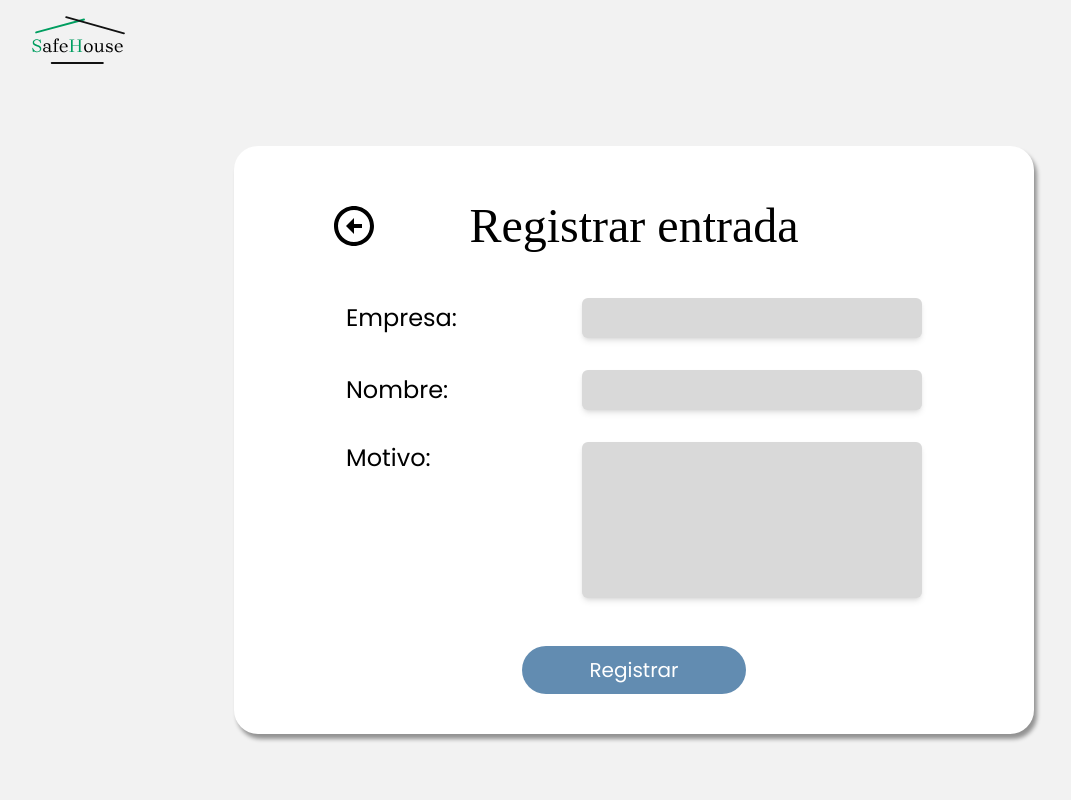
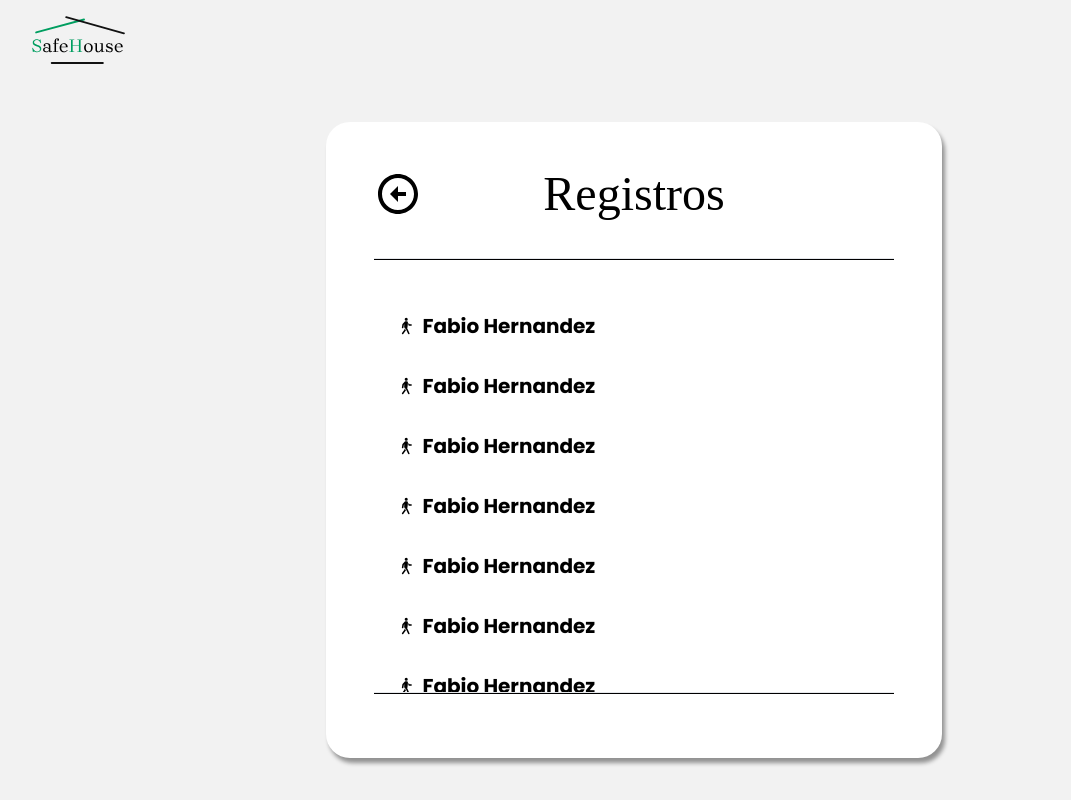
Before and after one commit to Fabio-Alfredo/deploy_definit, a React (Vite) app in the folder safeHouse-frontEnd/: page / in a window 1280 px wide. Shown: the whole page, without its empty margins (6-1077 px from the left). Built offline with nearby package versions, Linux system fonts and the light colour scheme; a web font is replaced by a local one.

Commit message:
add: adding report view page

```diff
--- a/safeHouse-frontEnd/src/App.jsx
+++ b/safeHouse-frontEnd/src/App.jsx
@@ -5,6 +5,8 @@ import RegisterPage from "./page/ResiterPage"
 import GenerateQR from "./page/GenerateQR"
 import ReaderQr from "./page/ReaderQr"
 import RegisterEntry from "./page/RegisterEntry"
+import EntryRep from "./page/EntryRep"
+import {Component} from "react"
 
 
 function App() {
@@ -16,7 +18,8 @@ function App() {
       {/* <GenerateQR/> */}
       {/* <Auth/> */}
       {/* <ReaderQr/> */}
-      <RegisterEntry/>
+      {/* <RegisterEntry/> */}
+      <EntryRep />
     </>
   )
 }
```
